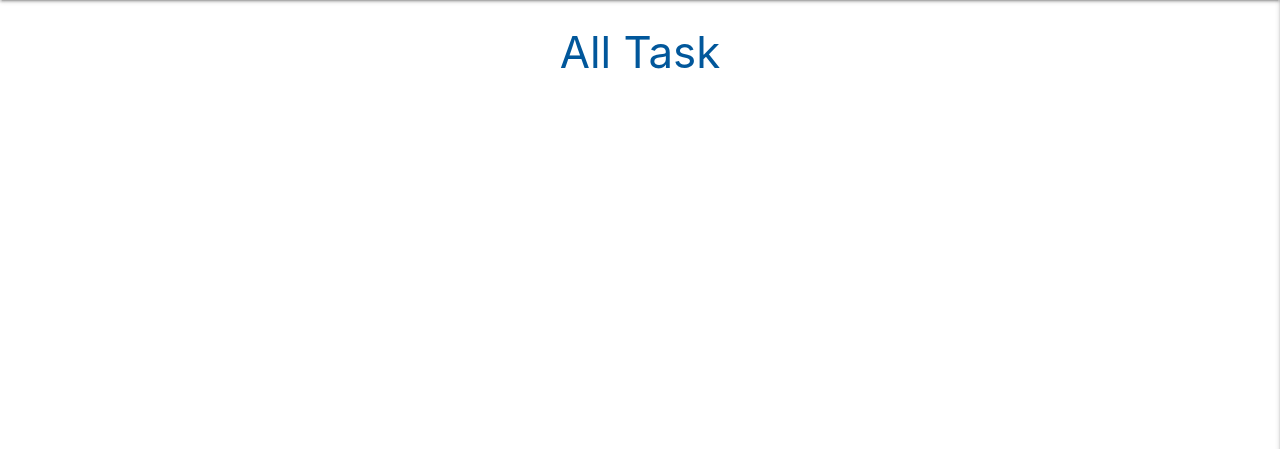
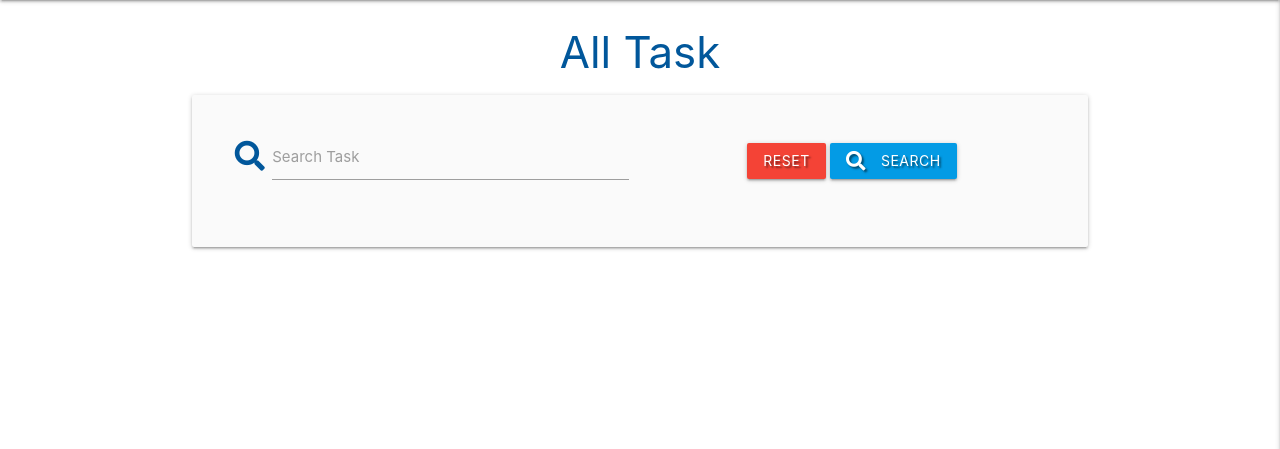
Before and after one commit to Peristratus/hopewell-flask-app, a Flask app: page /get_tasks in a window 1280 px wide. Shown: the part 64-513 px from the top of the page. Run offline with Flask 2, Linux system fonts and the light colour scheme; the visitor is signed in with stand-in values (Sample User, id 1); a database or web service that is not in the repository returns one stand-in record (values such as "Sample title"); some libraries are stand-ins or nearby versions.

Commit message:
added the search functionality to tasks.html and the routes to the app.py

```diff
--- a/app.py
+++ b/app.py
@@ -134,6 +134,16 @@ def get_tasks():
     role = mongo.db.users.find_one(
         {"username": session["user"]})["role"]
     return render_template("tasks.html", tasks=tasks, role=role)
+
+
+@app.route("/search", methods=["GET","POST" ])
+def search():
+    query =request.form.get("query")
+    tasks = list(mongo.db.tasks.find({"$text":{"$search": query}}))
+    role = mongo.db.users.find_one(
+        {"username": session["user"]})["role"]
+    return render_template("tasks.html", tasks=tasks, role=role)
+
 
 
 @app.route("/register", methods=["GET", "POST"])
--- a/templates/tasks.html
+++ b/templates/tasks.html
@@ -3,6 +3,25 @@
 
 <h3 class="light-blue-text text-darken-4 center-align">All Task</h3>
 
+    <div class="row card-panel grey lighten-5">
+        <form  action= "{{url_for('search')}}" method="post" class="col s12">
+          <div class="row valign-wrapper center-align">
+              <div class="input-field col s12 m8">
+                  <i class="fas fa-search prefix light-blue-text text-darken-4"></i>
+                  <input type="text" name="query" id="query"  minlength="3" class="validate" required>
+                  <label for= "query">Search Task</label>
+              </div>
+              <div class="col s12 m8">
+                  <a href="{{url_for('get_tasks')}}" class="red btn text-shadow">Reset</a>
+                  <button type="submit" class="light-blue darken-1 btn text-shadow">
+                  <i class ="fas fa-search left"></i>search
+                  </button>
+              </div>
+          </div>
+        </form>
+    </div>
+
+        {% if tasks|length > 0 %}
         <ul class="collapsible popout">
             {% for task in tasks %}
                 {% if (session.user|lower == task.created_by|lower) or (role == "doctor" and session.user|lower == task.dr_name|lower) or (role =="patient" and session.user|lower == task.pat_name) or (role =="nurse" and session.user|lower == task.dr_name) %}
@@ -39,5 +58,8 @@
 
             {% endfor %}
             </ul>
+            {% else %}
+            <h3 class="red-text text-darken-4 center-align">No Results Found</h3>
+            {% endif %}
 
 {% endblock %}
```
